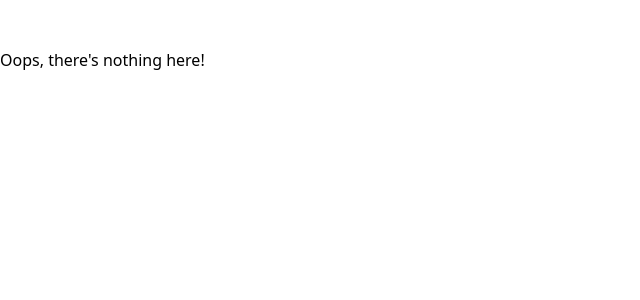
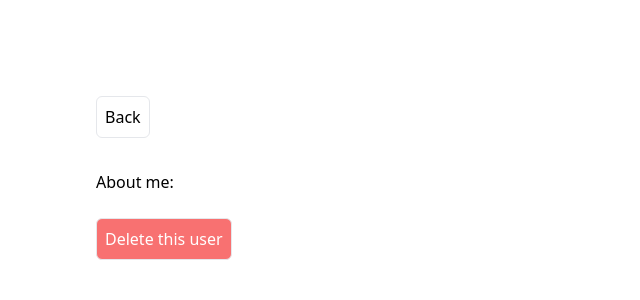
Before and after one commit to chuk-chuk/management-system, a React (Create React App) app: page /users/1 in a window 1280 px wide. Shown: the top 300 px of the page, without its empty margins (0-640 px from the left). Built offline with nearby package versions, Linux system fonts and the light colour scheme.

Commit message:
create user info page and allow to navidate there for more info and option to delete; tweak context API to send state update function

```diff
--- a/src/components/modal/Modal.tsx
+++ b/src/components/modal/Modal.tsx
@@ -13,9 +13,9 @@ export function Modal({ onClose, children }: ModalProps) {
         "fixed top-0 right-0 w-full h-full z-50 bg-black bg-opacity-80 flex justify-center items-center"
       }
     >
-      <div className={"px-8 pb-8 pt-4 bg-white"}>
+      <div className={"px-8 pb-8 pt-4 bg-gray-100"}>
         <div className="flex justify-end mb-4">
-          <Button title="X" onClick={onClose} />
+          <Button title="X" onClick={onClose} className="px-2 py-0" />
         </div>
         {children}
       </div>
--- a/src/context/UserContext.tsx
+++ b/src/context/UserContext.tsx
@@ -6,6 +6,7 @@ import { User } from "../pages/users/Users.types";
 export type UserContextType = {
   usersList: User[];
   addUser: (user: User) => void;
+  setUsersList: (users: User[]) => void;
 };
 
 const UserContext = createContext<UserContextType | null>(null);
@@ -28,7 +29,7 @@ const UserProvider: React.FC<{ children: ReactNode }> = ({ children }) => {
   );
 
   return (
-    <UserContext.Provider value={{ usersList, addUser }}>
+    <UserContext.Provider value={{ usersList, addUser, setUsersList }}>
       {children}
     </UserContext.Provider>
   );
--- a/src/index.tsx
+++ b/src/index.tsx
@@ -5,6 +5,7 @@ import App from "./App";
 import { UserProvider } from "./context/UserContext";
 import { Groups } from "./pages/groups/Groups";
 import { Users } from "./pages/users/Users";
+import { UserDetails } from "./pages/userDetails/UserDetails";
 import "./index.css";
 
 const root = ReactDOM.createRoot(
@@ -18,6 +19,8 @@ root.render(
           <Route path="/" element={<App />} />
           <Route path="users" element={<Users />} />
           <Route path="groups" element={<Groups />} />
+          <Route path="groups" element={<Groups />} />
+          <Route path="users/:userId" element={<UserDetails />} />
           <Route
             path="*"
             element={
--- /dev/null
+++ b/src/pages/userDetails/UserDetails.tsx
@@ -0,0 +1,39 @@
+import React, { useContext } from "react";
+import { useNavigate, useParams } from "react-router-dom";
+import { Button } from "../../components/button/Button";
+import { UserContext, UserContextType } from "../../context/UserContext";
+
+export function UserDetails() {
+  const { userId } = useParams();
+  const navigate = useNavigate();
+  const { usersList, setUsersList } = useContext(
+    UserContext
+  ) as UserContextType;
+
+  const handleDeleteUser = (userId: string) => {
+    const list = usersList.filter((user) => user.id !== userId);
+    setUsersList(list);
+    navigate("/users");
+  };
+
+  const userInfo = usersList.find((user) => user.id === userId);
+
+  return (
+    <div className="m-24">
+      {userId && (
+        <>
+          <Button title="Back" onClick={() => navigate("/")} className="mb-8" />
+          <div className="mb-6">
+            <p>{userInfo?.firstName}</p>
+            <p>About me: {userInfo?.bio}</p>
+          </div>
+          <Button
+            title="Delete this user"
+            className="bg-red-400 text-white"
+            onClick={() => handleDeleteUser(userId)}
+          />
+        </>
+      )}
+    </div>
+  );
+}
--- a/src/pages/users/Users.tsx
+++ b/src/pages/users/Users.tsx
@@ -18,11 +18,15 @@ export function Users() {
           usersList.map((user) => (
             <div
               key={user.id}
-              onClick={() => console.log(user)}
               className="flex flex-col items-center justify-center w-48 h-48 m-4 rounded-full border bg-blue-400 text-white"
             >
               <p>{user.firstName}</p>
-              <p>{user.lastName}</p>
+              <p className="mb-4">{user.lastName}</p>
+              <Button
+                title="more ..."
+                onClick={() => navigate(`/users/${user.id}`)}
+                className="bg-blue-800 px-1 py-0"
+              />
             </div>
           ))
         ) : (
```
